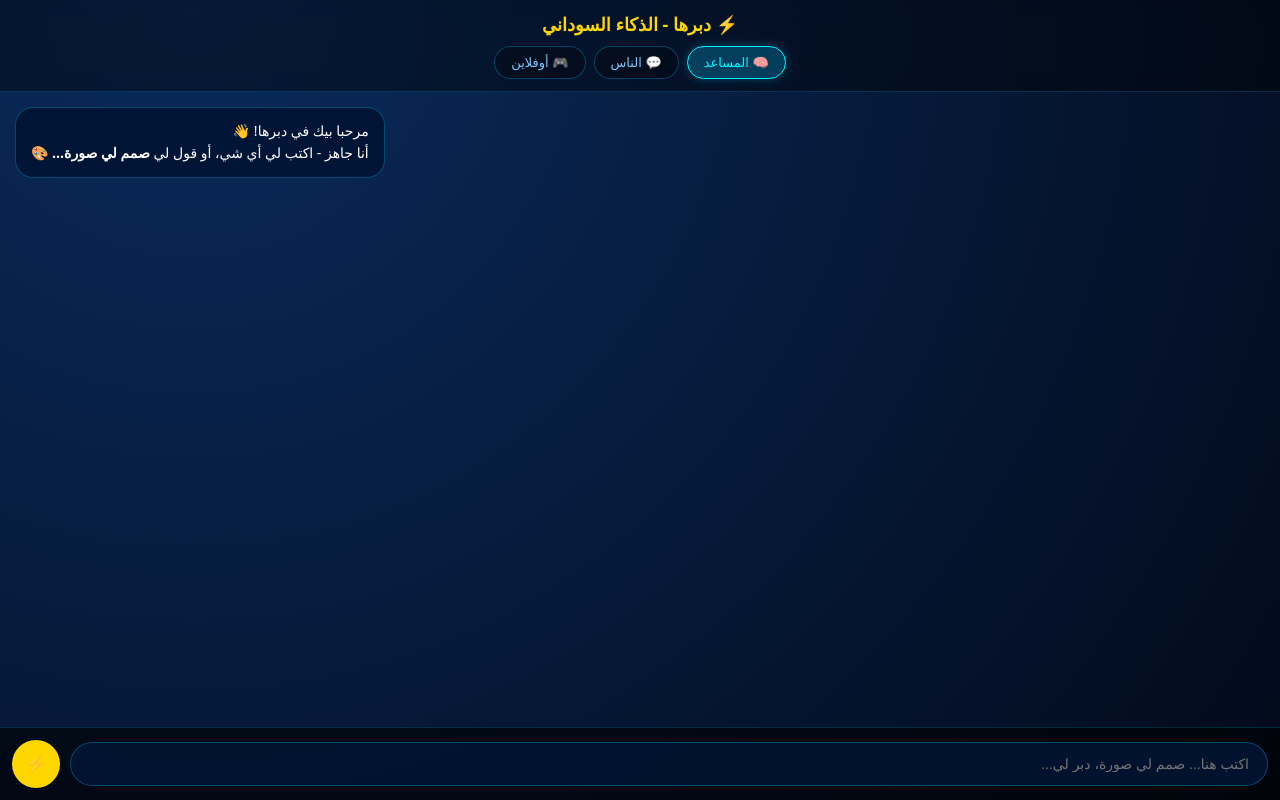
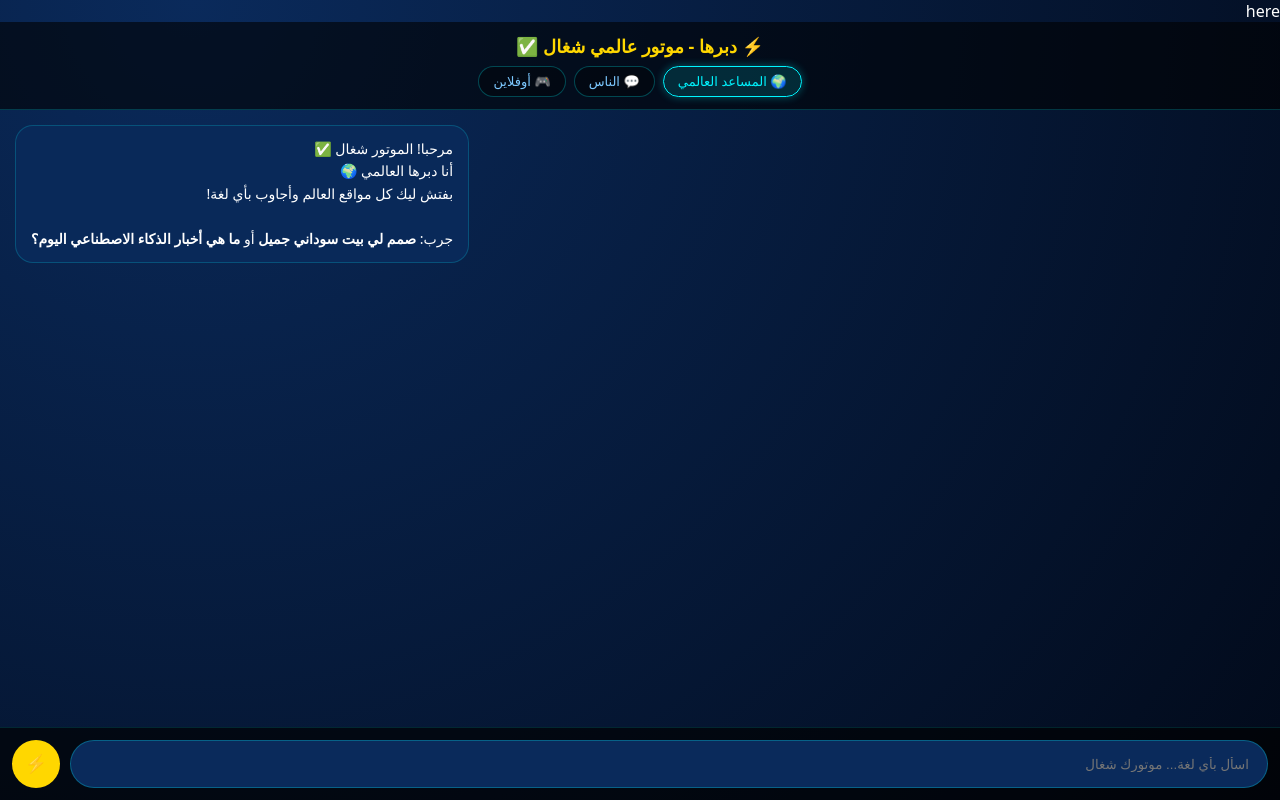
Before and after one commit to dabbarha-backend/dabbarha-android, a website: page www/index.html in a window 1280 px wide. Drawn offline with Linux system fonts and the light colour scheme.

Commit message:
Update HTML structure and styles for index page

```diff
--- a/www/index.html
+++ b/www/index.html
@@ -1,159 +1,98 @@
-<!DOCTYPE html>
+here<!DOCTYPE html>
 <html lang="ar" dir="rtl">
 <head>
 <meta charset="UTF-8">
-<meta name="viewport" content="width=device-width, initial-scale=1.0, maximum-scale=1.0, user-scalable=no">
-<title>دبرها - الذكاء السوداني</title>
+<meta name="viewport" content="width=device-width,initial-scale=1,maximum-scale=1">
+<title>دبرها العالمي</title>
 <style>
 *{margin:0;padding:0;box-sizing:border-box}
-body{background:radial-gradient(circle at 15% 0%, #0a2a5b 0%, #020a1a 100%);color:white;font-family:system-ui,-apple-system,sans-serif;height:100vh;display:flex;flex-direction:column;overflow:hidden}
-.header{padding:12px;text-align:center;background:rgba(0,0,0,0.4);backdrop-filter:blur(10px);border-bottom:1px solid rgba(0,195,255,0.2)}
-.header h1{color:#FFD700;font-size:18px;margin-bottom:10px}
-.tabs{display:flex;gap:8px;justify-content:center}
-.tab{padding:8px 16px;border-radius:20px;border:1px solid rgba(0,195,255,0.3);background:rgba(0,0,0,0.3);color:#7cc8ff;cursor:pointer;font-size:13px;transition:0.2s}
-.tab.active{background:rgba(0,195,255,0.25);color:#00F5FF;border-color:#00F5FF;box-shadow:0 0 10px rgba(0,195,255,0.3)}
-.page{display:none;flex:1;overflow:hidden;flex-direction:column}
+body{background:radial-gradient(circle at 15% 0%, #0a2a5b 0%, #020a1a 100%);color:white;font-family:system-ui;height:100vh;display:flex;flex-direction:column}
+.header{padding:12px;text-align:center;background:#00000099;border-bottom:1px solid #00F5FF33}
+.header h1{color:#FFD700;font-size:18px}
+.tabs{display:flex;gap:8px;justify-content:center;margin-top:8px}
+.tab{padding:7px 14px;border-radius:20px;border:1px solid #00F5FF44;background:#0005;color:#7cc8ff;cursor:pointer;font-size:13px}
+.tab.active{background:#00F5FF22;color:#00F5FF;border-color:#00F5FF;box-shadow:0 0 8px #00F5FF55}
+.page{display:none;flex:1;flex-direction:column;overflow:hidden}
 .page.active{display:flex}
-.chat{flex:1;overflow-y:auto;padding:15px;display:flex;flex-direction:column;gap:12px;scroll-behavior:smooth}
-.msg{padding:12px 15px;border-radius:18px;max-width:85%;line-height:1.6;font-size:14px;word-break:break-word;animation:pop 0.2s ease}
-@keyframes pop{from{transform:scale(0.9);opacity:0}to{transform:scale(1);opacity:1}}
-.user{background:linear-gradient(135deg, rgba(255,215,0,0.2), rgba(255,215,0,0.1));border:1px solid #FFD700;align-self:flex-start;color:#FFE}
-.ai{background:rgba(0,20,50,0.9);border:1px solid rgba(0,195,255,0.3);align-self:flex-end}
-.msg img{width:100%;border-radius:12px;margin-top:10px;display:block}
-.msg small{color:#00F5FF88;font-size:11px;display:block;margin-top:5px}
-.inputBox{display:flex;gap:10px;padding:12px;background:rgba(0,0,0,0.6);border-top:1px solid rgba(0,195,255,0.2);align-items:center}
-.inputBox input{flex:1;padding:13px 18px;border-radius:25px;border:1px solid rgba(0,195,255,0.3);background:rgba(0,20,50,0.9);color:white;outline:none;font-size:14px}
-.inputBox input:focus{border-color:#00F5FF}
-.inputBox button{background:#FFD700;color:black;border:none;width:48px;height:48px;border-radius:50%;font-weight:bold;cursor:pointer;font-size:18px;flex-shrink:0}
-.card{background:rgba(0,20,50,0.6);border:1px solid rgba(0,195,255,0.2);padding:15px;border-radius:15px;margin:12px}
-.card h3{color:#FFD700;margin-bottom:8px}
-.card input{width:100%;padding:10px;border-radius:10px;border:1px solid #333;background:#000;color:white;margin-top:10px}
-.card button{width:100%;padding:10px;border-radius:10px;border:none;background:#FFD700;font-weight:bold;margin-top:10px;cursor:pointer}
+.chat{flex:1;overflow-y:auto;padding:15px;display:flex;flex-direction:column;gap:12px}
+.msg{padding:12px 15px;border-radius:18px;max-width:88%;line-height:1.6;font-size:14px;word-break:break-word}
+.user{background:linear-gradient(135deg,#FFD70022,#FFD70011);border:1px solid #FFD700;align-self:flex-start}
+.ai{background:#0a2a5bEE;border:1px solid #00F5FF33;align-self:flex-end}
+.msg img{width:100%;border-radius:12px;margin-top:10px}
+.source{font-size:11px;color:#00F5FF99;margin-top:8px;border-top:1px solid #ffffff15;padding-top:6px}
+.inputBox{display:flex;gap:10px;padding:12px;background:#000A;border-top:1px solid #00F5FF22}
+.inputBox input{flex:1;padding:13px 18px;border-radius:25px;border:1px solid #00F5FF44;background:#0a2a5b;color:white;outline:none}
+.inputBox button{background:#FFD700;color:black;border:none;width:48px;height:48px;border-radius:50%;font-weight:bold;font-size:18px}
+.card{background:#0a2a5b99;border:1px solid #00F5FF22;padding:15px;border-radius:15px;margin:12px}
 </style>
 </head>
 <body>
-<div class="header">
-<h1>⚡ دبرها - الذكاء السوداني</h1>
-<div class="tabs">
-<button id="tab-ai" class="tab active" onclick="showPage('ai')">🧠 المساعد</button>
-<button id="tab-people" class="tab" onclick="showPage('people')">💬 الناس</button>
-<button id="tab-games" class="tab" onclick="showPage('games')">🎮 أوفلاين</button>
-</div>
+<div class="header"><h1>⚡ دبرها - موتور عالمي شغال ✅</h1>
+<div class="tabs"><button id="tab-ai" class="tab active" onclick="show('ai')">🌍 المساعد العالمي</button><button id="tab-people" class="tab" onclick="show('people')">💬 الناس</button><button id="tab-games" class="tab" onclick="show('games')">🎮 أوفلاين</button></div>
 </div>
 
-<div id="ai" class="page active"><div id="aiChat" class="chat"><div class="msg ai">مرحبا بيك في دبرها! 👋<br>أنا جاهز - اكتب لي أي شي، أو قول لي <b>صمم لي صورة...</b> 🎨</div></div></div>
+<div id="ai" class="page active"><div id="aiChat" class="chat"><div class="msg ai">مرحبا! الموتور شغال ✅<br>أنا دبرها العالمي 🌍<br>بفتش ليك كل مواقع العالم وأجاوب بأي لغة!<br><br>جرب: <b>صمم لي بيت سوداني جميل</b> أو <b>ما هي أخبار الذكاء الاصطناعي اليوم؟</b></div></div></div>
+<div id="people" class="page"><div id="peopleChat" class="chat"><div class="msg ai">💬 دردشة الناس - قريبا أونلاين لايف</div></div></div>
+<div id="games" class="page" style="overflow-y:auto"><div class="card"><h3>🎮 خمن الرقم (أوفلاين)</h3><p id="gText">خمنت رقم من 1-100</p><button onclick="guess()" style="width:100%;padding:10px;background:#FFD700;border:none;border-radius:10px;margin-top:10px;font-weight:bold">جرب حظك</button></div></div>
 
-<div id="people" class="page"><div id="peopleChat" class="chat"><div class="msg ai">💬 دردشة الناس - هنا الناس تتواصل مع بعض (حفظ محلي حاليا، قريبا أونلاين لايف)</div></div></div>
-
-<div id="games" class="page" style="overflow-y:auto">
-<div class="card"><h3>🎮 خمن الرقم (أوفلاين 100%)</h3><p id="gText">خمنت رقم من 1 لي 100، ورينا شطارتك!</p><input id="gInput" type="number" placeholder="اكتب تخمينك"><button onclick="guess()">جرب حظك</button></div>
-<div class="card"><h3>🧩 لغز اليوم (أوفلاين)</h3><p>ما هو الشيء كلما أخذت منه كبر؟<br><b style="color:#00F5FF">الجواب: الحفرة!</b></p></div>
-<div class="card"><h3>🧮 حساب سريع (أوفلاين)</h3><p id="mathQ"></p><input id="mathA" type="number" placeholder="الجواب"><button onclick="checkMath()">تحقق</button></div>
-</div>
-
-<div class="inputBox">
-<input id="mainInput" placeholder="اكتب هنا... صمم لي صورة، دبر لي..." onkeypress="if(event.key==='Enter')send()">
-<button onclick="send()">⚡</button>
-</div>
+<div class="inputBox"><input id="mainInput" placeholder="اسأل بأي لغة... موتورك شغال" onkeypress="if(event.key==='Enter')send()"><button onclick="send()">⚡</button></div>
 
 <script>
+const BACKEND_URL = "https://dabbarha-android-4.onrender.com/api/chat";
+
 let mode='ai';
-function showPage(id){
- document.querySelectorAll('.page').forEach(p=>p.classList.remove('active'));
- document.getElementById(id).classList.add('active');
- document.querySelectorAll('.tab').forEach(b=>b.classList.remove('active'));
- document.getElementById('tab-'+id).classList.add('active');
- mode=id;
- let inp=document.getElementById('mainInput');
- if(id==='people') inp.placeholder='دردش مع الناس...';
- else if(id==='games') inp.placeholder='الألعاب أوفلاين - ما بتحتاج نت';
- else inp.placeholder='اكتب... صمم لي صورة، دبر لي مشروع...';
+function show(id){document.querySelectorAll('.page').forEach(p=>p.classList.remove('active'));document.getElementById(id).classList.add('active');document.querySelectorAll('.tab').forEach(b=>b.classList.remove('active'));document.getElementById('tab-'+id).classList.add('active');mode=id;}
+let secret=Math.floor(Math.random()*100)+1;function guess(){let v=prompt('خمن 1-100');let t=document.getElementById('gText');if(v==secret){t.textContent='🎉 مبروك صح!';secret=Math.floor(Math.random()*100)+1}else if(v>secret)t.textContent='👇 أقل';else t.textContent='👆 أكتر';}
+
+async function send(){
+ let input=document.getElementById('mainInput');let text=input.value.trim();if(!text)return;
+ let box=document.getElementById('aiChat');
+ box.innerHTML+=`<div class="msg user">${text}</div>`;input.value='';box.scrollTop=box.scrollHeight;
+
+ // صور
+ if(/صمم|صور|صورة|صوره|ارسم|رسم|قط|بيت|image|draw|cat|house|picture/i.test(text)){
+   let id='img'+Date.now();
+   box.innerHTML+=`<div class="msg ai">🎨 بصمم ليك من موتور دبرها...<br><img src="https://image.pollinations.ai/prompt/${encodeURIComponent(text)}?width=768&height=768&nologo=true&seed=${Date.now()}" loading="lazy"></div>`;
+   box.scrollTop=box.scrollHeight;
+   return;
  }
 
-let secret=Math.floor(Math.random()*100)+1;
-function guess(){
- let v=parseInt(document.getElementById('gInput').value);
- let t=document.getElementById('gText');
- if(!v) return;
- if(v==secret){t.innerHTML='🎉 مبروك! خمنت صح! عملت رقم جديد'; secret=Math.floor(Math.random()*100)+1}
- else if(v>secret) t.textContent='👇 أقل من كده شوية';
- else t.textContent='👆 أكتر من كده شوية';
- document.getElementById('gInput').value='';
-}
-let m1=Math.floor(Math.random()*20)+1, m2=Math.floor(Math.random()*20)+1;
-document.getElementById('mathQ').textContent=`كم يساوي ${m1} + ${m2} ؟`;
-function checkMath(){
- let v=parseInt(document.getElementById('mathA').value);
- if(v===(m1+m2)){alert('صح! 🎉'); m1=Math.floor(Math.random()*20)+1; m2=Math.floor(Math.random()*20)+1; document.getElementById('mathQ').textContent=`كم يساوي ${m1} + ${m2} ؟`; document.getElementById('mathA').value='';}
- else alert('حاول تاني');
+ let id='ai'+Date.now();
+ box.innerHTML+=`<div id="${id}" class="msg ai">🌍 بفتش في كل مواقع العالم... ⏳</div>`;
+ box.scrollTop=box.scrollHeight;
+
+ try{
+   let res = await fetch(BACKEND_URL,{
+     method:'POST',
+     headers:{'Content-Type':'application/json'},
+     body: JSON.stringify({message: text})
+   });
+
+   if(!res.ok){
+     let txt = await res.text();
+     throw new Error(txt.slice(0,200));
    }
 
-let peopleMsgs=JSON.parse(localStorage.getItem('dabbarha_people')||'[]');
-function renderPeople(){
- let c=document.getElementById('peopleChat');
- c.innerHTML='<div class="msg ai">💬 دردشة الناس - حفظ محلي</div>'+peopleMsgs.map(m=>`<div class="msg ${m.me?'user':'ai'}">${m.text}<small>${m.time}</small></div>`).join('');
- c.scrollTop=c.scrollHeight;
-}
-renderPeople();
+   let data = await res.json();
+   let reply = data.reply || data.response || data.text || data.answer || data.message || JSON.stringify(data);
 
-async function send(){
- let input=document.getElementById('mainInput');
- let text=input.value.trim(); if(!text) return;
- let box = mode==='ai'? document.getElementById('aiChat') : document.getElementById('peopleChat');
- box.innerHTML+=`<div class="msg user">${text}</div>`;
- input.value='';
- box.scrollTop=box.scrollHeight;
-
- if(mode==='people'){
-   let time=new Date().toLocaleTimeString('ar-SD',{hour:'2-digit',minute:'2-digit'});
-   peopleMsgs.push({text,me:true,time});
-   localStorage.setItem('dabbarha_people',JSON.stringify(peopleMsgs));
-   renderPeople();
-   return;
- }
- if(mode==='games') return;
-
- // === AI MODE - مصلح ===
- let isImage = text.includes('صمم')||text.includes('صورة')||text.includes('ارسم')||text.toLowerCase().includes('image')||text.toLowerCase().includes('draw');
-
- if(isImage){
-   let id='img'+Date.now();
-   box.innerHTML+=`<div id="${id}" class="msg ai">🎨 بصمم ليك هسي... ثواني بس<br><img src="https://image.pollinations.ai/prompt/${encodeURIComponent(text)}?width=512&height=512&nologo=true&seed=${Math.floor(Math.random()*9999)}" onload="this.parentElement.parentElement.scrollTop=this.parentElement.parentElement.scrollHeight"></div>`;
-   box.scrollTop=box.scrollHeight;
- }else{
-   let id='ai'+Date.now();
-   box.innerHTML+=`<div id="${id}" class="msg ai">⏳ دبرها بيفكر...</div>`;
-   box.scrollTop=box.scrollHeight;
-   try{
-     let resp = await fetch('https://text.pollinations.ai/openai', {
-       method:'POST',
-       headers:{'Content-Type':'application/json'},
-       body: JSON.stringify({
-         model: 'openai',
-         messages: [
-           {role:'system', content:'أنت دبرها، مساعد سوداني ذكي، خفيف، بترد باللهجة السودانية باختصار ومفيد. جاوب مباشر.'},
-           {role:'user', content: text}
-         ],
-         temperature: 0.7
-       })
-     });
-     let data = await resp.json();
-     let reply = data.choices?.[0]?.message?.content || 'ما قدرت ارد، حاول تاني';
-
+   // كتابة كلمة كلمة زي ChatGPT
    let el=document.getElementById(id);
-     el.textContent='';
+   el.innerHTML='';
    let i=0;
    let iv=setInterval(()=>{
      el.textContent=reply.slice(0,i++);
      box.scrollTop=box.scrollHeight;
-       if(i>reply.length) clearInterval(iv);
+     if(i>reply.length){
+       clearInterval(iv);
+       el.innerHTML = reply + `<div class="source">🌍 تم البحث عبر موتور دبرها - Gemini • يجيب بأي لغة</div>`;
+     }
    },12);
 
  }catch(e){
-     document.getElementById(id).innerHTML='⚠️ النت تقيل شوية، جرب تاني<br>لو داير صور، اكتب: <b>صمم لي بيت سوداني</b> - الصور شغالة طوالي';
+   document.getElementById(id).innerHTML=`❌ الموتور نايم شوية (Render بينوم بعد 15 دقيقة)<br>ادخل الرابط ده أول مرة عشان يصحى:<br><a href="https://dabbarha-android-4.onrender.com/" target="_blank" style="color:#00F5FF">https://dabbarha-android-4.onrender.com/</a><br><br>بعد ما يفتح، ارجع جرب تاني<br><br>خطأ: ${e.message}`;
  }
  box.scrollTop=box.scrollHeight;
- }
 }
 </script>
 </body>
```
Lines whose indentation alone changed are shown as unchanged.
